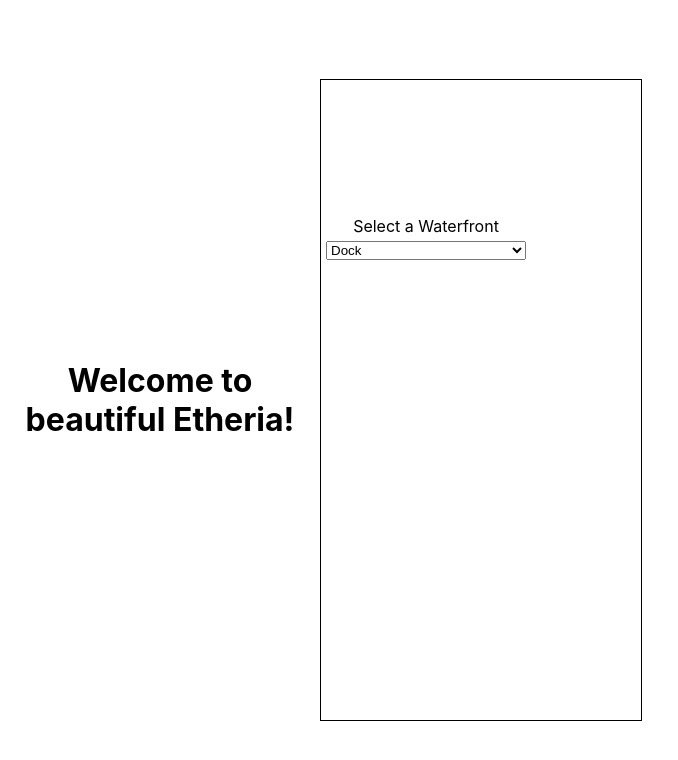
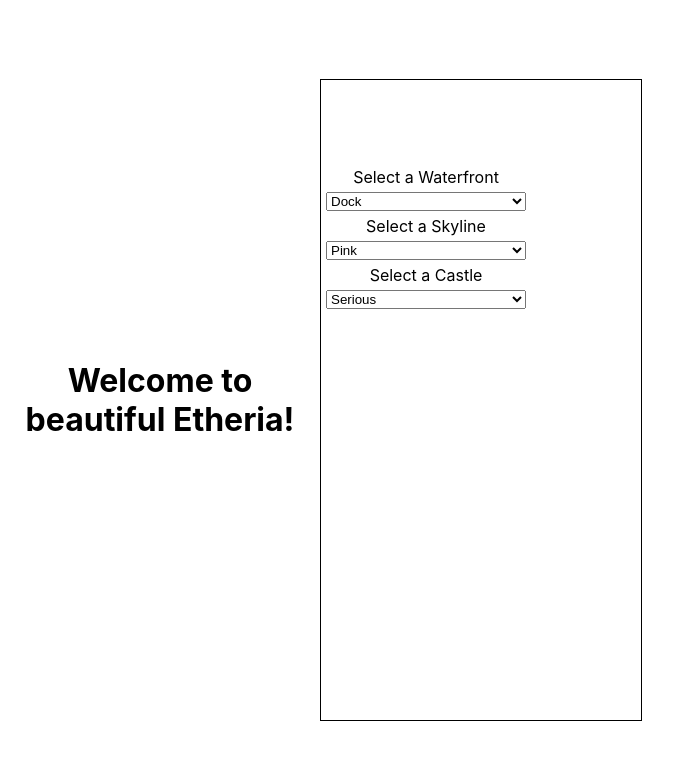
Before and after one commit to ari-harlem-caballero/React-HB-city-postcard, a React (Create React App) app: page / in a window 1280 px wide. Shown: the top 760 px of the page, without its empty margins (0-678 px from the left). Built offline with nearby package versions, Linux system fonts and the light colour scheme.

Commit message:
finished dropdown funcs

```diff
--- a/src/App.js
+++ b/src/App.js
@@ -35,6 +35,8 @@
           In each Dropdown, pass as props the state handler functions defined above, so that these child components can manipulate parent state
           */}
           <WaterfrontDropdown setWaterfrontId={setWaterfrontId} />
+          <SkylineDropdown setSkylineId={setSkylineId} />
+          <CastleDropdown setCastleId={setCastleId} />
         </section>
         {/* here, the SloganForm component takes in the setSlogans state handler function and the slogans array that live in state */}
         {/* here, the SloganList component takes the array of slogans that lives in state */}
--- a/src/CastleDropdown.js
+++ b/src/CastleDropdown.js
@@ -1,13 +1,17 @@
 import React from 'react';
 
-export default function CastleDropdown() {
+export default function CastleDropdown({ setCastleId }) {
+  function handleChange(e) {
+    setCastleId(e.target.value);
+  }
+
   return (
     <div>
       Select a Castle
       {/* this component should have a prop called setCastle, which is a function */}
       {/* on change, this component should use e.target.value to pass the correct id to the setCastle function */}
       {/* note that the options will need value properties (1, 2, or 3) that correspond to the photo filenames in the public directory */}
-      <select >
+      <select onChange={handleChange}>
         <option value="1">Serious</option>
         <option value="2">Mysterious</option>
         <option value="3">Regal</option>
--- a/src/SkylineDropdown.js
+++ b/src/SkylineDropdown.js
@@ -1,16 +1,19 @@
 import React from 'react';
 
-export default function SkylineDropdown(props) {
+export default function SkylineDropdown({ setSkylineId }) {
+  function handleChange(e) {
+    setSkylineId(e.target.value);
+  }
   return (
     <div>
       Select a Skyline
       {/* this component should have a prop called setSkyline, which is a function */}
       {/* on change, this component should use e.target.value to pass the correct id to the setSkyline function */}
       {/* note that the options will need value properties (1, 2, or 3) that correspond to the photo filenames in the public directory */}
-      <select>
-        <option>Pink</option>
-        <option>Busy</option>
-        <option>Foggy</option>
+      <select onChange={handleChange}>
+        <option value="1">Pink</option>
+        <option value="2">Busy</option>
+        <option value="3">Foggy</option>
       </select>
     </div>
   );
```
